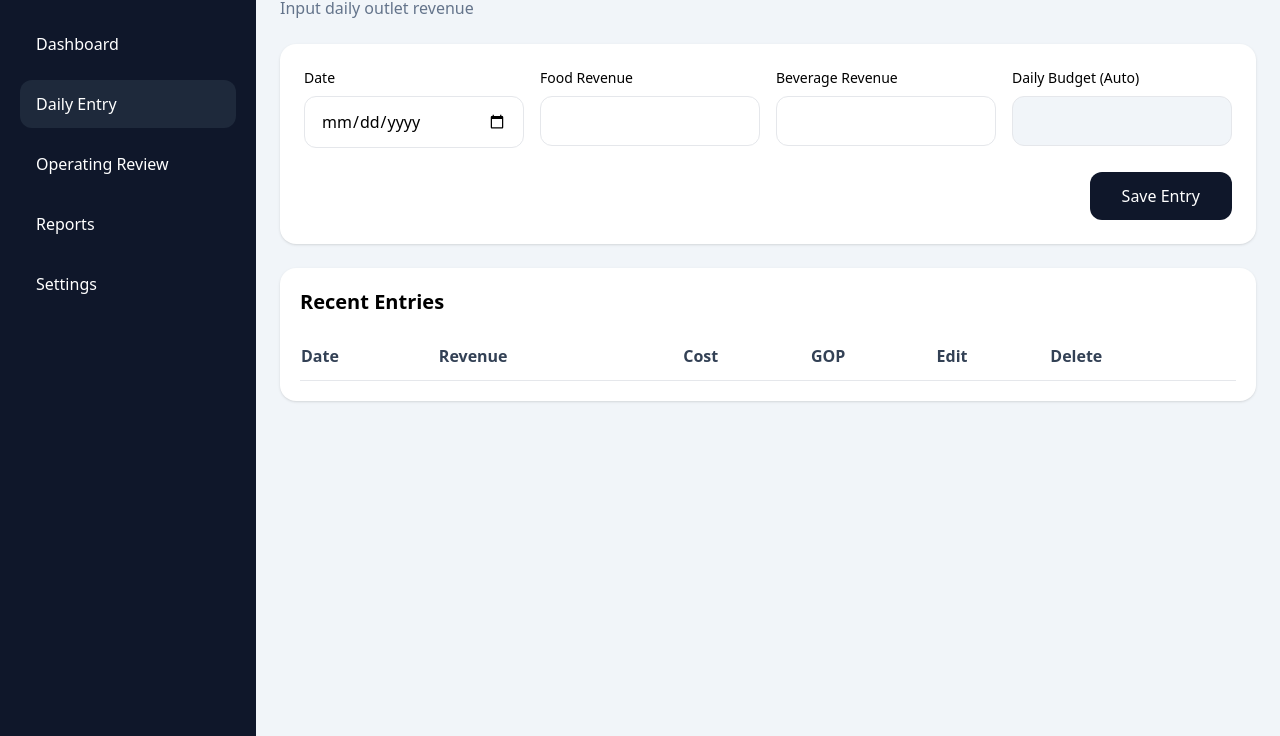
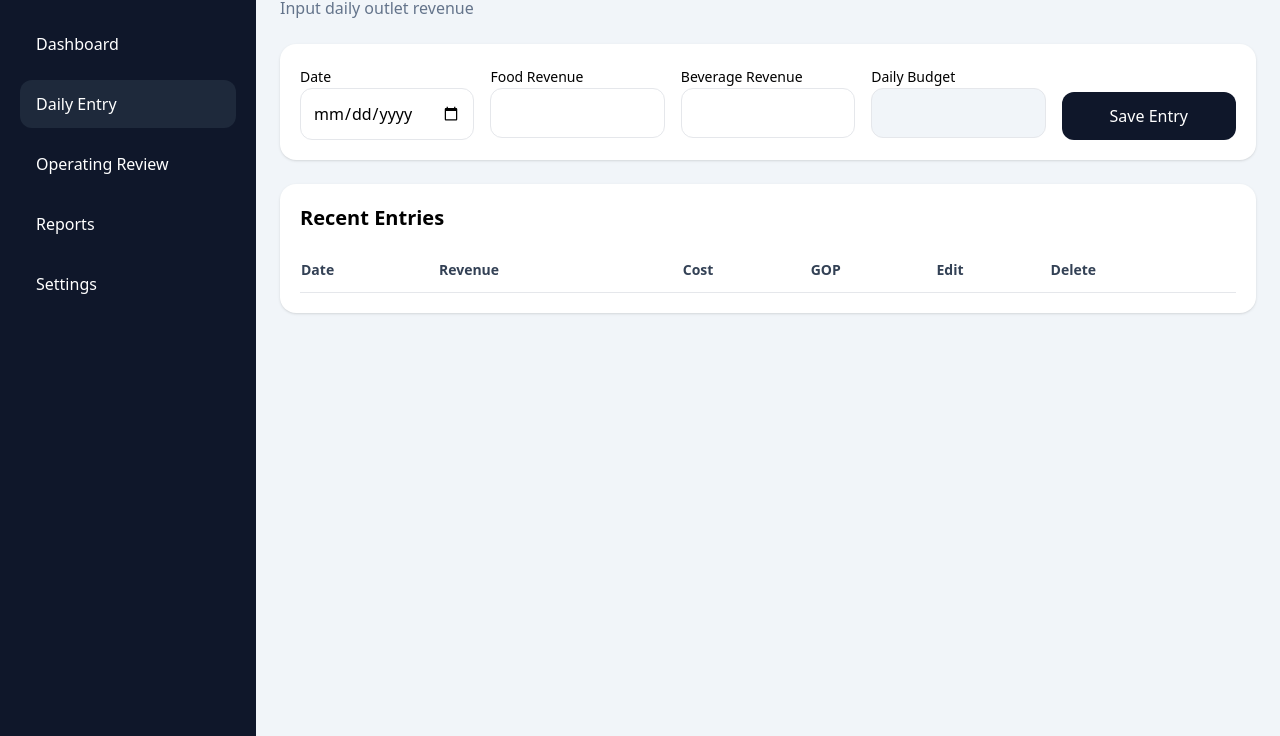
Before and after one commit to Kdems/fb.finance, a plain HTML site: page entry.html in a window 1280 px wide. Shown: the part 64-800 px from the top of the page. Drawn offline with nearby package versions, Linux system fonts and the light colour scheme.

Commit message:
Update entry.html

```diff
--- a/entry.html
+++ b/entry.html
@@ -46,14 +46,12 @@
           Dashboard
         </a>
 
-
         <a
           href="entry.html"
           class="block px-4 py-3 rounded-xl bg-slate-800"
         >
           Daily Entry
         </a>
-
 
         <a
           href="generic.html"
@@ -62,14 +60,12 @@
           Operating Review
         </a>
 
-
         <a
           href="reports.html"
           class="block px-4 py-3 rounded-xl hover:bg-slate-800"
         >
           Reports
         </a>
-
 
         <a
           href="settings.html"
@@ -85,11 +81,11 @@
 
 
     <!-- MAIN -->
-    <main class="flex-1 p-6">
+    <main class="flex-1 p-6 space-y-6">
 
 
       <!-- HEADER -->
-      <div class="mb-6">
+      <div>
 
         <h2 class="text-3xl font-bold">
           Daily Sales Entry
@@ -103,140 +99,109 @@
 
 
 
-      <!-- ENTRY FORM -->
-      <div
-        class="bg-white rounded-2xl p-6 shadow mb-6 max-w-5xl"
-      >
+      <!-- FORM -->
+      <section class="bg-white rounded-2xl p-5 shadow">
 
         <form
           id="entryForm"
-          class="grid md:grid-cols-2 xl:grid-cols-4 gap-4"
+          class="grid xl:grid-cols-5 gap-4"
         >
 
-
-          <!-- DATE -->
           <div>
 
-            <label
-              class="block mb-2 text-sm font-medium"
-            >
+            <label class="text-sm">
               Date
             </label>
 
             <input
               id="entryDate"
               type="date"
-              class="w-full border rounded-xl px-4 py-3"
+              required
+              class="w-full border rounded-xl p-3"
             />
 
           </div>
 
 
-
-          <!-- FOOD -->
           <div>
 
-            <label
-              class="block mb-2 text-sm font-medium"
-            >
+            <label class="text-sm">
               Food Revenue
             </label>
 
             <input
               id="foodRevenue"
               type="number"
-              class="w-full border rounded-xl px-4 py-3"
+              required
+              class="w-full border rounded-xl p-3"
             />
 
           </div>
 
 
-
-          <!-- BEVERAGE -->
           <div>
 
-            <label
-              class="block mb-2 text-sm font-medium"
-            >
+            <label class="text-sm">
               Beverage Revenue
             </label>
 
             <input
               id="beverageRevenue"
               type="number"
-              class="w-full border rounded-xl px-4 py-3"
+              required
+              class="w-full border rounded-xl p-3"
             />
 
           </div>
 
 
-
-          <!-- DAILY BUDGET AUTO -->
           <div>
 
-            <label
-              class="block mb-2 text-sm font-medium"
-            >
-              Daily Budget (Auto)
+            <label class="text-sm">
+              Daily Budget
             </label>
 
             <input
               id="dailyBudgetDisplay"
-              type="text"
               readonly
-              class="w-full bg-slate-100 border rounded-xl px-4 py-3"
+              class="w-full bg-slate-100 border rounded-xl p-3"
             />
 
           </div>
 
 
-
-          <!-- BUTTON -->
-          <div
-            class="md:col-span-2 xl:col-span-4 flex justify-end mt-2"
-          >
+          <div class="flex items-end">
 
             <button
               type="submit"
-              class="bg-slate-900 text-white px-8 py-3 rounded-xl"
+              class="w-full bg-slate-900 text-white rounded-xl p-3"
             >
               Save Entry
             </button>
 
           </div>
 
-
         </form>
 
-      </div>
+      </section>
 
 
 
       <!-- RECENT ENTRIES -->
-      <div
-        class="bg-white rounded-2xl p-5 shadow"
-      >
+      <section class="bg-white rounded-2xl p-5 shadow">
 
-        <h3
-          class="font-bold text-xl mb-4"
-        >
+        <h3 class="text-xl font-bold mb-4">
           Recent Entries
         </h3>
 
 
-        <div
-          class="overflow-auto"
-        >
+        <div class="overflow-x-auto">
 
-          <table
-            class="w-full text-left"
-          >
+          <table class="w-full text-sm">
 
             <thead>
 
-              <tr
-                class="border-b"
-              >
+              <tr class="text-left border-b">
 
                 <th class="py-3">
                   Date
@@ -267,17 +232,15 @@
             </thead>
 
 
-
             <tbody
-              id="entriesTableBody"
+              id="recentEntriesBody"
             ></tbody>
-
 
           </table>
 
         </div>
 
-      </div>
+      </section>
 
 
     </main>
@@ -297,6 +260,28 @@
   <script src="assets/js/dashboard.js"></script>
 
 
+  <!-- AUTO LOAD TABLE -->
+  <script>
+
+    document.addEventListener(
+      "DOMContentLoaded",
+      function() {
+
+        if(
+          typeof renderRecentEntries ===
+          "function"
+        ) {
+
+          renderRecentEntries();
+
+        }
+
+      }
+    );
+
+  </script>
+
+
 </body>
 
 </html>
```
